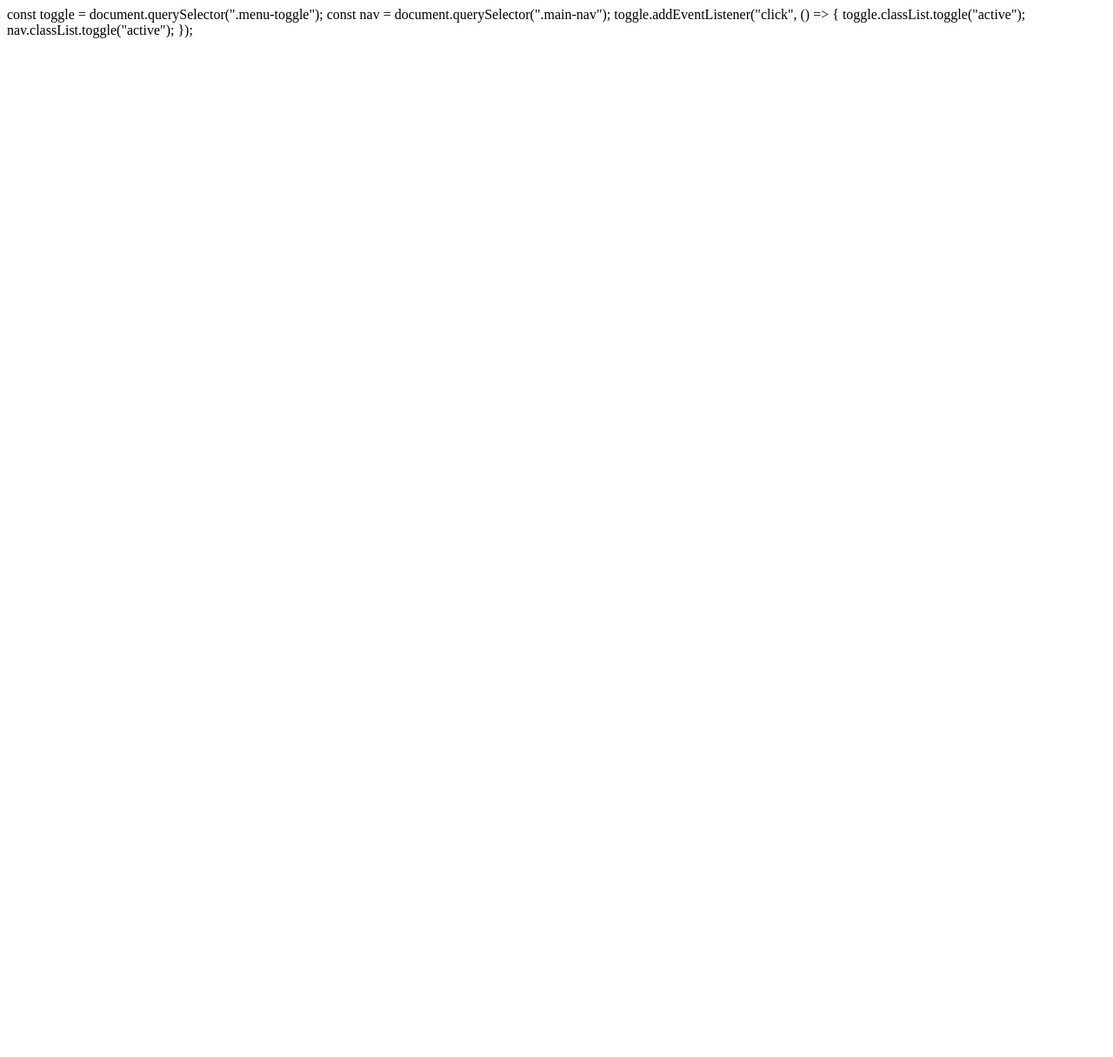
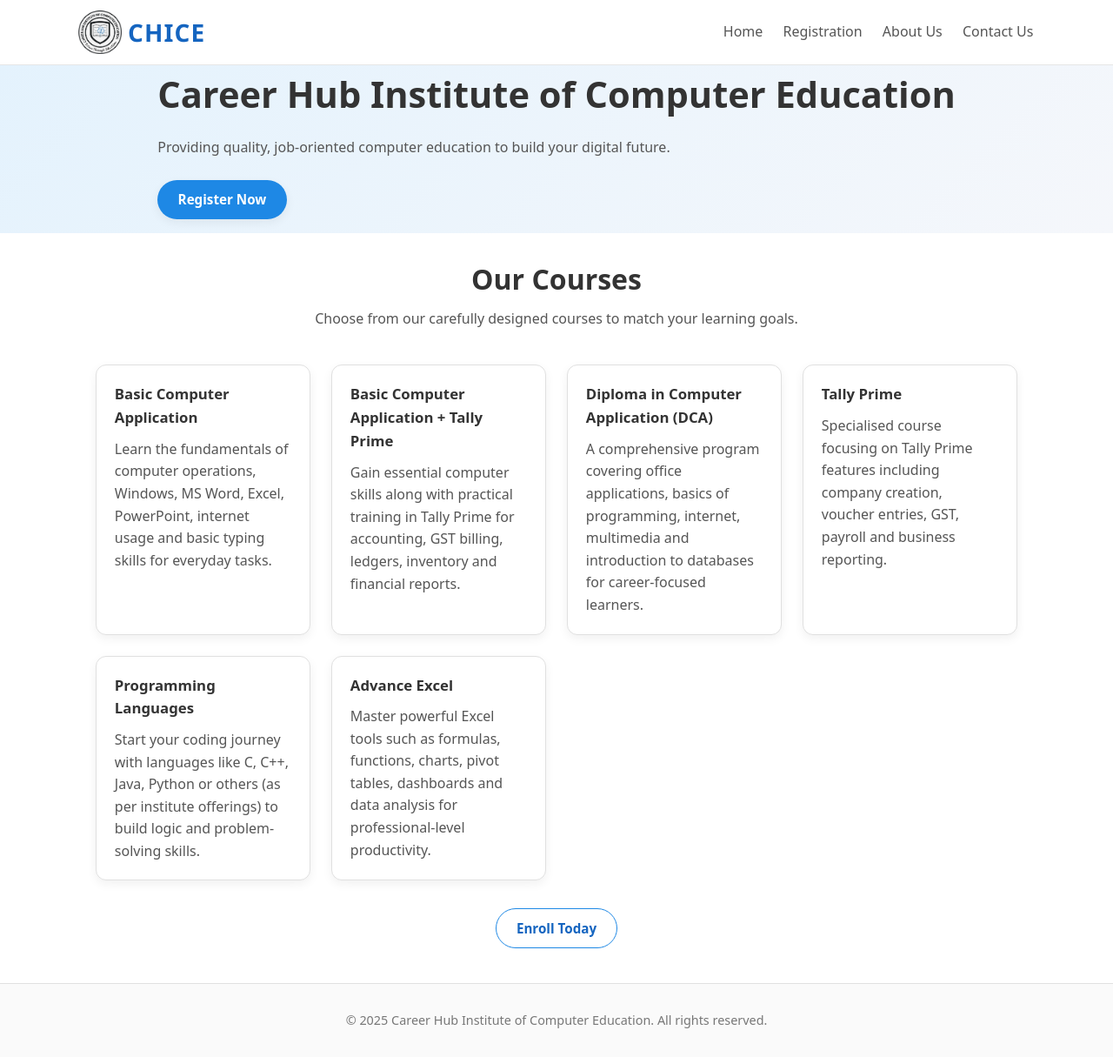
Before and after one commit to vishwas-2/CHICE, a plain HTML site: page index.html in a window 1280 px wide. Shown: the whole page at 87% size. Before the commit the page ends 800 px from the top, so only its background shows below. Drawn offline with Linux system fonts and the light colour scheme.

Commit message:
Refactor index.html with complete HTML structure
Removed JavaScript code for menu toggle functionality and added the complete HTML structure for the index page.

```diff
--- a/index.html
+++ b/index.html
@@ -1,7 +1,122 @@
-const toggle = document.querySelector(".menu-toggle");
-    const nav = document.querySelector(".main-nav");
+<!DOCTYPE html>
+<html lang="en">
 
-    toggle.addEventListener("click", () => {
-        toggle.classList.toggle("active");
-        nav.classList.toggle("active");
-    });
+<head>
+    <meta charset="UTF-8">
+    <meta name="viewport" content="width=device-width, initial-scale=1.0">
+    <title>Career Hub Institute of Computer Education</title>
+    <link rel="stylesheet" href="assets/css/style.css">
+    <script defer src="assets/js/script.js"></script>
+</head>
+
+<body>
+    <!-- Header & Navigation -->
+    <header class="site-header">
+        <div class="container nav-container">
+            <a href="index.html" class="logo">
+                <img src="assets/logo.png" alt="CHICE Logo" class="logo-image">
+                <span class="logo-title">CHICE</span>
+            </a>
+
+            <div class="menu-toggle" aria-label="Toggle menu">
+                <span></span>
+                <span></span>
+                <span></span>
+            </div>
+
+            <nav class="main-nav">
+                <ul>
+                    <li><a href="index.html">Home</a></li>
+                    <li><a href="registration.html">Registration</a></li>
+                    <li><a href="about.html">About Us</a></li>
+                    <li><a href="contact.html">Contact Us</a></li>
+                </ul>
+            </nav>
+        </div>
+    </header>
+
+    <!-- Hero Section -->
+    <section class="hero">
+        <div class="container hero-content">
+            <div>
+                <h1>Career Hub Institute of Computer Education</h1>
+                <p class="tagline">
+                    Providing quality, job-oriented computer education to build your digital future.
+                </p>
+                <a href="registration.html" class="btn primary-btn">Register Now</a>
+            </div>
+        </div>
+    </section>
+
+    <!-- Courses Section -->
+    <section class="section-index" id="courses">
+        <div class="container">
+            <h2 class="section-title">Our Courses</h2>
+            <p class="section-subtitle">
+                Choose from our carefully designed courses to match your learning goals.
+            </p>
+
+            <div class="cards-grid">
+                <article class="card">
+                    <h3>Basic Computer Application</h3>
+                    <p>
+                        Learn the fundamentals of computer operations, Windows, MS Word, Excel,
+                        PowerPoint, internet usage and basic typing skills for everyday tasks.
+                    </p>
+                </article>
+
+                <article class="card">
+                    <h3>Basic Computer Application + Tally Prime</h3>
+                    <p>
+                        Gain essential computer skills along with practical training in Tally Prime
+                        for accounting, GST billing, ledgers, inventory and financial reports.
+                    </p>
+                </article>
+
+                <article class="card">
+                    <h3>Diploma in Computer Application (DCA)</h3>
+                    <p>
+                        A comprehensive program covering office applications, basics of programming,
+                        internet, multimedia and introduction to databases for career-focused learners.
+                    </p>
+                </article>
+
+                <article class="card">
+                    <h3>Tally Prime</h3>
+                    <p>
+                        Specialised course focusing on Tally Prime features including company creation,
+                        voucher entries, GST, payroll and business reporting.
+                    </p>
+                </article>
+
+                <article class="card">
+                    <h3>Programming Languages</h3>
+                    <p>
+                        Start your coding journey with languages like C, C++, Java, Python or others
+                        (as per institute offerings) to build logic and problem-solving skills.
+                    </p>
+                </article>
+
+                <article class="card">
+                    <h3>Advance Excel</h3>
+                    <p>
+                        Master powerful Excel tools such as formulas, functions, charts, pivot tables,
+                        dashboards and data analysis for professional-level productivity.
+                    </p>
+                </article>
+            </div>
+
+            <div class="centered">
+                <a href="registration.html" class="btn secondary-btn">Enroll Today</a>
+            </div>
+        </div>
+    </section>
+
+    <!-- Footer -->
+    <footer class="site-footer">
+        <div class="container footer-content">
+            <p>&copy; <span id="year"></span> Career Hub Institute of Computer Education. All rights reserved.</p>
+        </div>
+    </footer>
+</body>
+</html>
```
